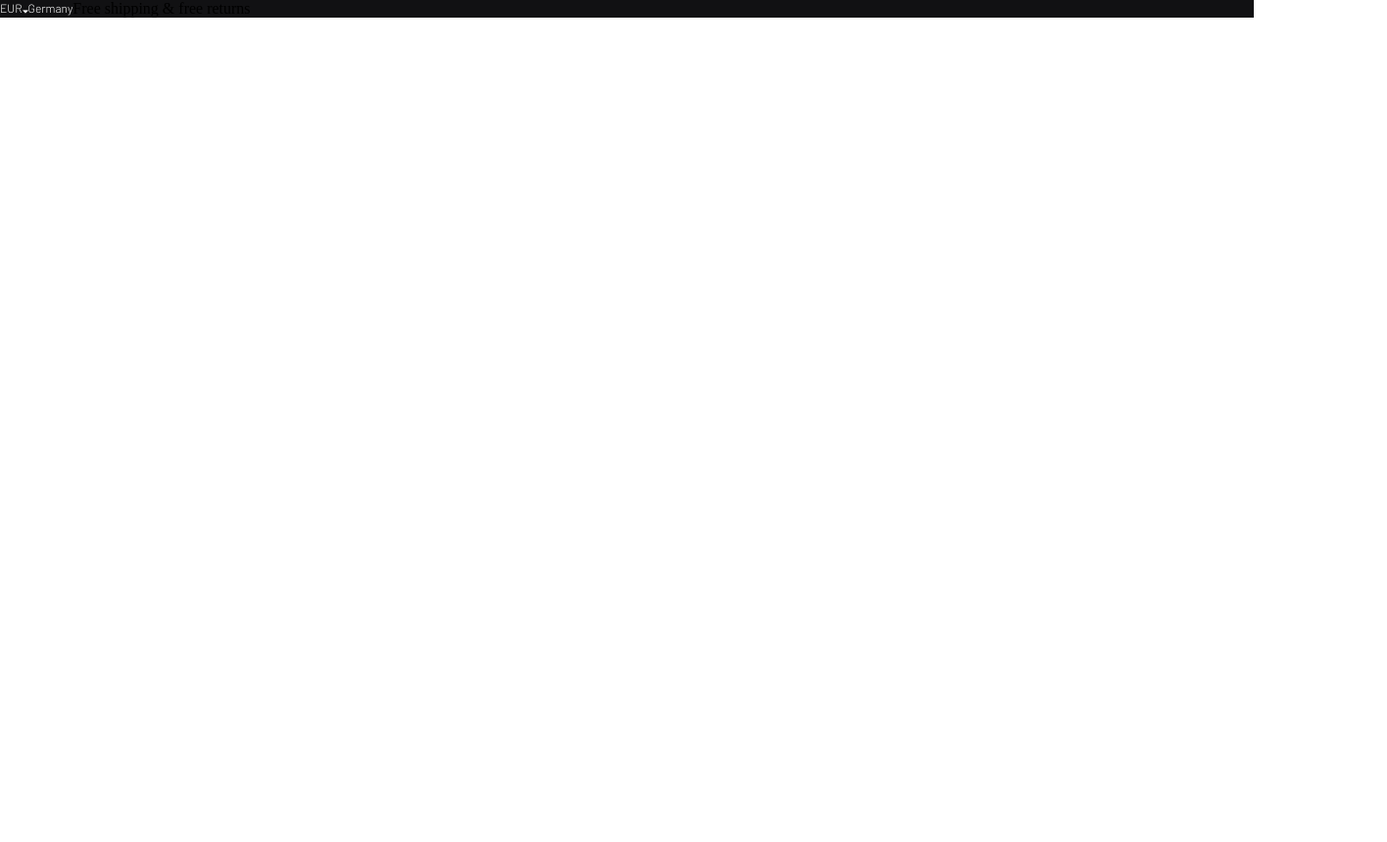
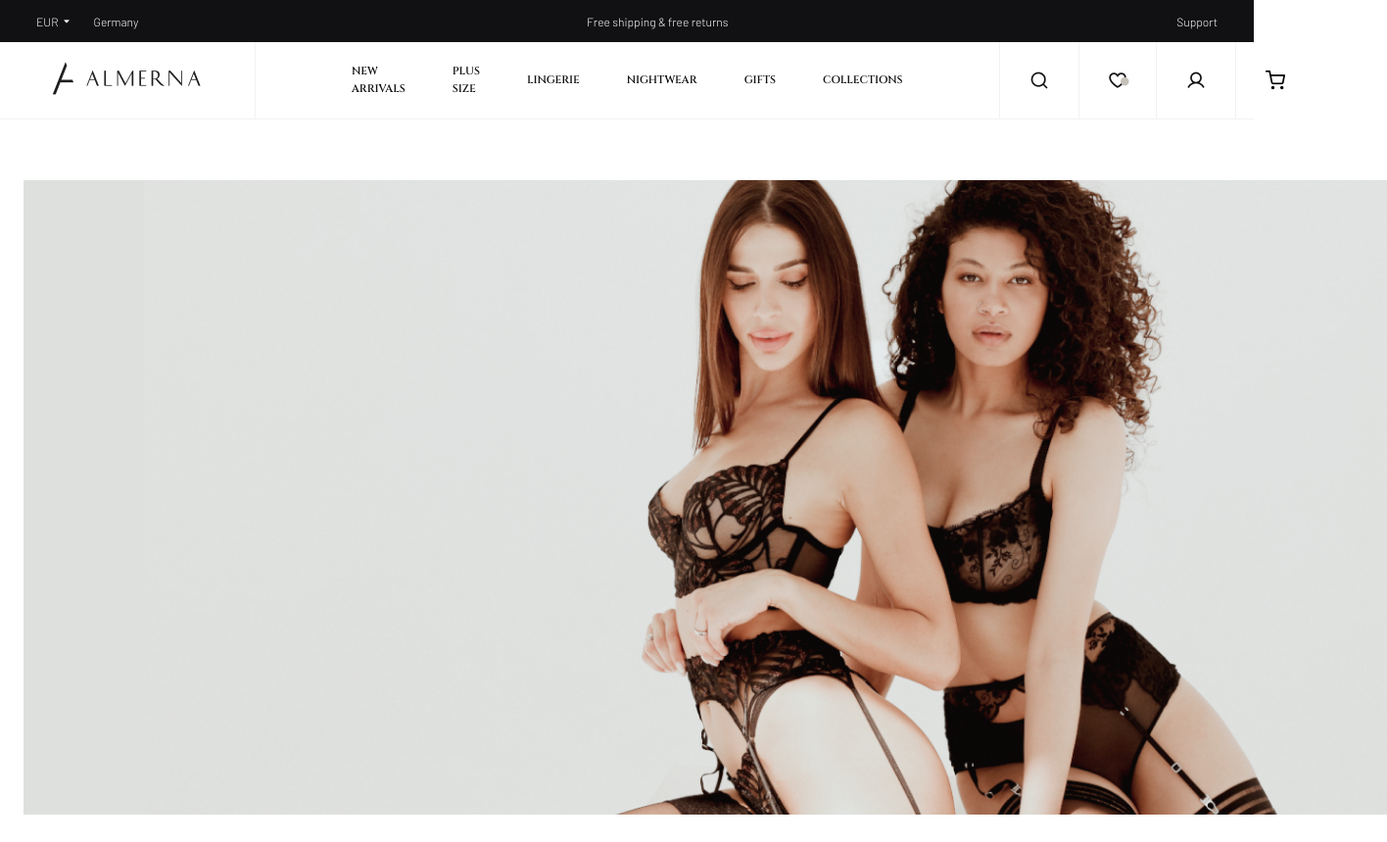
Before and after one commit to maybe-skiFF/TMS-course-project, a website built with Parcel: page src/index.html in a window 1280 px wide. Shown: the whole page at 98% size, 1416 px wide, since content can reach past the window. Before the commit the page ends 800 px from the top, so only its background shows below. Built offline with nearby package versions, Linux system fonts and the light colour scheme.

Commit message:
header finished

```diff
--- a/src/index.html
+++ b/src/index.html
@@ -11,12 +11,52 @@
    <header class="header-container">
       <div class="first-header-wrapper">
          <div class="currency">
-            <p class="currency-text">EUR</p>
-            <div><img src="./assets/img/arrow-down.png" alt="arrow-down"></div>
-            <p class="country-text">Germany</p>
+            <p class="basic-text-style">EUR</p>
+            <div class="arrow-down"><img src="./assets/img/arrow-down.png" alt="arrow-down"></div>
+            <p class="basic-text-style">Germany</p>
          </div>
-         <p>Free shipping & free returns</p>
+         <p class="basic-text-style">Free shipping & free returns</p>
+         <p class="basic-text-style">Support</p>
+      </div>
+
+      <div class="second-header-wrapper">
+         <div class="logo-wrapper">
+            <img src="./assets/img/logo.png" alt="Almerna">
+         </div>
+
+         <nav class="nav-wrapper">
+            <ul class="second-text-style">NEW ARRIVALS</ul>
+            <ul class="second-text-style">PLUS SIZE</ul>
+            <ul class="second-text-style">LINGERIE</ul>
+            <ul class="second-text-style">NIGHTWEAR</ul>
+            <ul class="second-text-style">GIFTS</ul>
+            <ul class="second-text-style">COLLECTIONS</ul>
+         </nav>
+
+         <div class="menu-wrapper">
+            <div class="menu-item">
+               <img src="./assets/img/search.png" alt="search">
+            </div>
+            <div class="menu-item">
+               <img class="round" src="./assets/img/after.png" alt="round">
+               <img class="heart" src="./assets/img/heart.png" alt="heart">
+            </div>
+            <div class="menu-item">
+               <img src="./assets/img/User.png" alt="user">
+            </div>
+            <div class="menu-item">
+               <img src="./assets/img/shopping-cart.png" alt="shopping-cart">
+            </div>
+         </div>
       </div>
    </header>
+
+   <section class="main-container">
+      <div class="main-bg">
+         <img src="./assets/main-bg.png" alt="main-bg">
+      </div>
+
+
+   </section>
 </body>
 </html>
--- a/src/scss/style.scss
+++ b/src/scss/style.scss
@@ -8,30 +8,108 @@
    margin: 0px;
 }
 
+.basic-text-style {
+   font-family: "Barlow", sans-serif;
+   font-weight: 300;
+   color: $simple-text;
+   font-size: 12px;
+   line-height: 16px;
+}
+
+.second-text-style {
+   font-family: "Cinzel", sans-serif;
+   font-weight: 600;
+   color: $primary-text;
+   font-size: 11px;
+   line-height: 160%;
+   cursor: pointer;
+}
 
 .header-container {
+   height: 20vh;
+
    .first-header-wrapper {
       background-color: rgba(17, 17, 19, 1);
       display: flex;
+      align-items: center;
+      justify-content: space-between;
+      padding: 10px 37px;
+
+      p {
+         cursor: pointer;
+      }
 
       .currency {
          display: flex;
+         align-items: center;
+         justify-content: center;
 
-         .currency-text {
-            font-family: "Barlow", sans-serif;
-            font-weight: 300;
-            color: $simple-text;
-            font-size: 12px;
-            line-height: 16px;
+         .arrow-down {
+            margin-left: 5px;
+            margin-right: 25px;
+            margin-bottom: 5px;
+
+            img {
+               cursor: pointer;
+            }
          }
+      }
+   }
 
-         .country-text {
-            font-family: "Barlow", sans-serif;
-            font-weight: 300;
-            color: $simple-text;
-            font-size: 12px;
-            line-height: 16px;
+   .second-header-wrapper {
+      display: flex;
+      justify-content: space-between;
+      border-bottom: 1px solid rgba(242, 242, 242, 1);
+
+      .logo-wrapper {
+         border-right: 1px solid rgba(242, 242, 242, 1);
+         padding: 17px 50px;
+
+         img {
+            cursor: pointer;
+         }
+      }
+
+      .nav-wrapper {
+         display: flex;
+         align-items: center;
+         gap: 48px;
+         // border-right: 1px solid rgba(242, 242, 242, 1);
+         padding: 0 98px;
+      }
+
+      .menu-wrapper {
+         display: flex;
+         align-items: center;
+         justify-content: center;
+
+         .menu-item {
+            position: relative;
+            display: flex;
+            align-items: center;
+            justify-content: center;
+            height: 100%;
+            border-left: 1px solid rgba(242, 242, 242, 1);
+            padding: 0 30px;
+
+            img {
+               cursor: pointer;
+            }
+
+            .round {
+               position: absolute;
+               top: 35px;
+               left: 42px;
+            }
          }
       }
    }
 }
+
+.main-container {
+   height: 80vh;
+
+   .main-bg {
+      padding: 24px;
+   }
+}
```
Also changed, not shown: src/assets/img/after.png (added).
